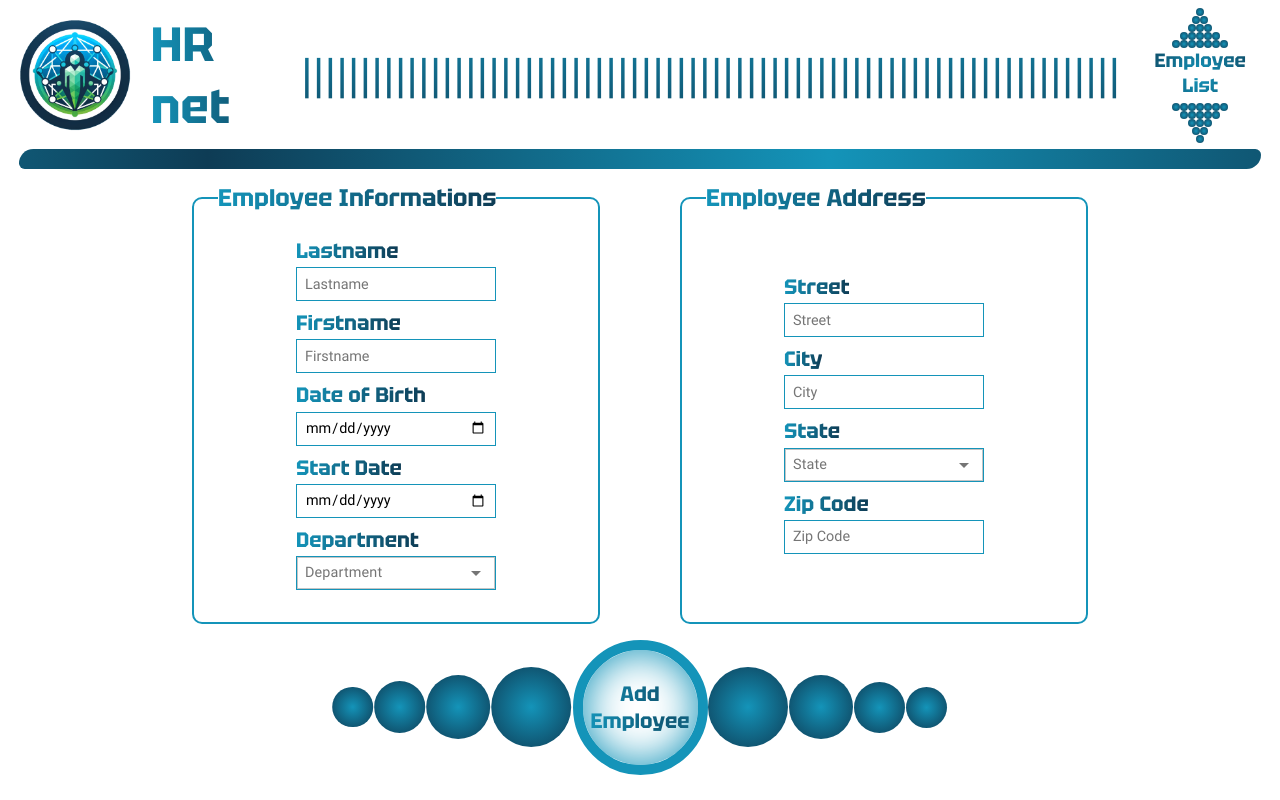
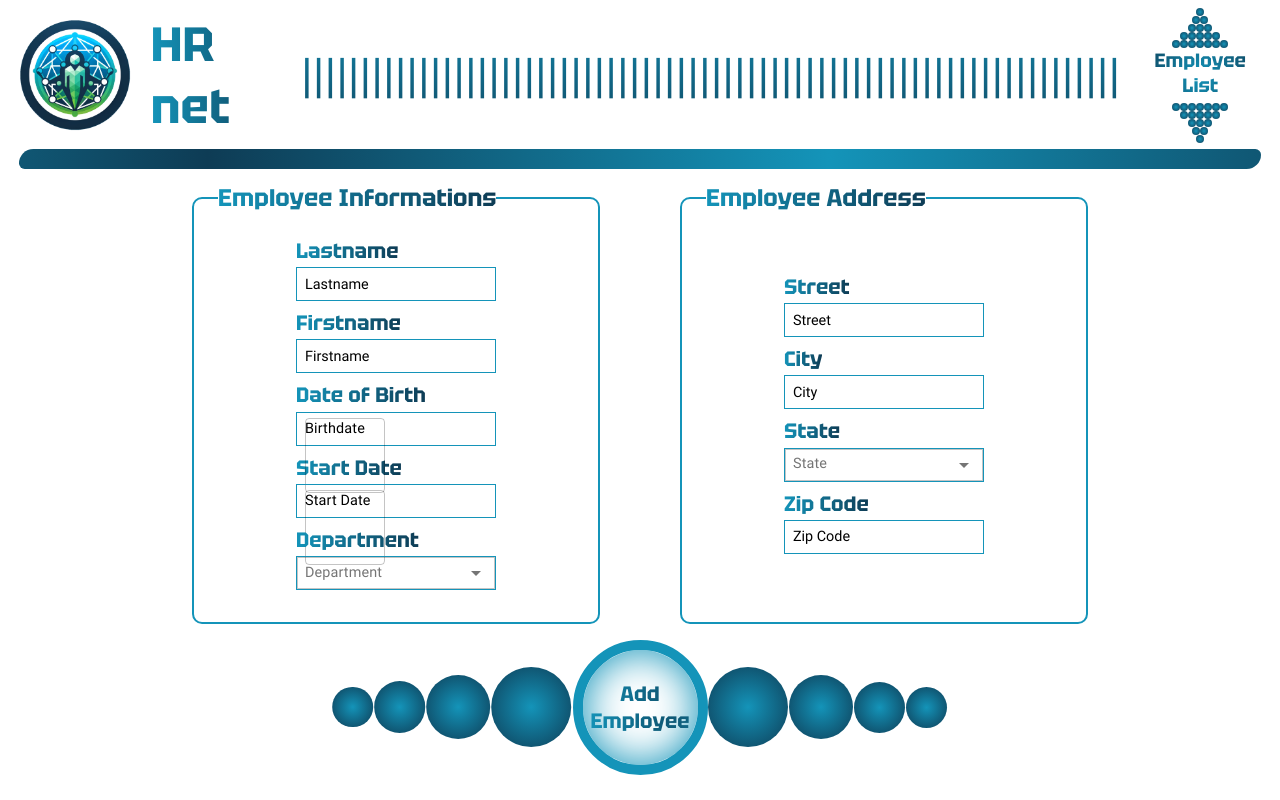
Before and after one commit to Git-EJ/OC_P14, a React (Vite) app: page /employee-create in a window 1280 px wide. Built offline with nearby package versions, Linux system fonts and the light colour scheme.

Commit message:
MUI datepicker start

```diff
--- a/package.json
+++ b/package.json
@@ -14,7 +14,9 @@
     "@emotion/react": "^11.11.3",
     "@emotion/styled": "^11.11.0",
     "@mui/material": "^5.15.3",
+    "@mui/x-date-pickers": "^6.19.2",
     "@react-spring/web": "^9.7.3",
+    "dayjs": "^1.11.10",
     "prop-types": "^15.8.1",
     "react": "^18.2.0",
     "react-dom": "^18.2.0",
--- a/src/atoms/SelectField.jsx
+++ b/src/atoms/SelectField.jsx
@@ -31,6 +31,7 @@ const SelectField = ({ label, menuItem, name, onChange }) => {
 
   return (
     <>
+    {/* TODO label => label id fix  need to be dynamic!!!!! */}
       <FormControl>
       <label htmlFor="select_field" className="form_input_label">{label}</label>
         <Select className='form_input_field'
--- a/src/molecules/CreateEmployeeForm.jsx
+++ b/src/molecules/CreateEmployeeForm.jsx
@@ -4,6 +4,7 @@ import CreateEmployeeContext from "../context/createEmployee/CreateEmployeeConte
 import SelectField from "../atoms/SelectField";
 import SpheresButton from "./SpheresButton";
 import SpringModal from "../molecules/Modal";
+import FormDatePicker from "./DatePicker";
 
 
 // TODO REGEX INPUT
@@ -34,7 +35,7 @@ const CreateEmployeeForm = () => {
   } = employeesDataState;
   const setEmployeesData = useCallback((payload) => { employeesDataDispatch({ type: "SET_EMPLOYEES_DATA", payload }) }, [employeesDataDispatch]);
 
-
+  //TODO remove default value
   const formFieldsets = [
 
     {
@@ -42,8 +43,8 @@ const CreateEmployeeForm = () => {
       input: [
         {label: "Lastname", id: "lastName", labelClassName: "form_input_label", type: "text", placeholder: "Lastname", inputClassName: "form_input_field", defaultValue: "Doe"},
         {label: "Firstname", id: "firstName", labelClassName: "form_input_label", type: "text", placeholder: "Firstname", inputClassName: "form_input_field", defaultValue: "John"},
-        {label: "Date of Birth", id: "dateOfBirth", labelClassName: "form_input_label", type: "date", placeholder: "Birthdate", inputClassName: "form_input_field", defaultValue: "01/01/1970"},
-        {label: "Start Date", id: "startDate", labelClassName: "form_input_label", type: "date", placeholder: "Start Date", inputClassName: "form_input_field", defaultValue: "01/01/2021"},
+        // {label: "Date of Birth", id: "dateOfBirth", labelClassName: "form_input_label", type: "date", placeholder: "Birthdate", inputClassName: "form_input_field", defaultValue: "01/01/1970"},
+        // {label: "Start Date", id: "startDate", labelClassName: "form_input_label", type: "date", placeholder: "Start Date", inputClassName: "form_input_field", defaultValue: "01/01/2021"},
       ],
     },
     {
@@ -243,7 +244,32 @@ const CreateEmployeeForm = () => {
                           />
                         </div>
 
+                        {fieldset.legend === "Employee Informations" && input.id === "firstName" && (
+                          <>
+                            <FormDatePicker
+                              id={'dateOfBirth'}
+                              name={'dateOfBirth'}
+                              label={'Date of Birth'}
+                              placeholder={'Birthdate'}
+                              containerClassName={'form_input_container'}
+                              labelClassName={'form_input_label'}
+                              inputClassName={'form_input_field'}
+                            />
+
+                            <FormDatePicker
+                              id={'startDate'}
+                              name={'startDate'}
+                              label={'Start Date'}
+                              placeholder={'Start Date'}
+                              containerClassName={'form_input_container'}
+                              labelClassName={'form_input_label'}
+                              inputClassName={'form_input_field'}
+                            />
+                          </>
+                        )}
+
                         {fieldset.legend === "Employee Address" && input.id === "city" && (
+                          //TODO CSS FOR SELECT FIELD AND DYNAMIC
                           <div className="form_input_container">
                             <SelectField
                               label={'State'}
--- /dev/null
+++ b/src/molecules/DatePicker.jsx
@@ -0,0 +1,66 @@
+import PropTypes from 'prop-types';
+import { LocalizationProvider } from '@mui/x-date-pickers';
+import { AdapterDayjs } from '@mui/x-date-pickers/AdapterDayjs'
+import { DatePicker } from '@mui/x-date-pickers';
+import { useEffect, useState } from 'react';
+import dayjs from 'dayjs';
+import 'dayjs/locale/fr' //TODO why ts error?
+import { grey, red } from '@mui/material/colors';
+
+
+const FormDatePicker = ({label, id, labelClassName, placeholder, inputClassName, containerClassName}) => {
+
+  const [value, setValue] = useState(null);
+
+
+  const onFormatDate = (date) => {
+      if( date == null) return;
+      const newDate = date ? date.format('L') : '';
+      return newDate;
+    }
+
+  useEffect(() => {
+    console.log('value UE', value)
+  }, [value])
+
+  return (
+    <LocalizationProvider dateAdapter={AdapterDayjs} adapterLocale="fr">
+      <div className={containerClassName}>
+        <label htmlFor={id} className={labelClassName}>{label}</label>
+
+        <DatePicker
+          {...console.log('VALUE IN DATE PICKER', value)}
+          onChange={(newValue) => setValue(onFormatDate(newValue))}
+          slotProps={{
+              value: value,
+              textField: {
+              id: id,
+              className: inputClassName,
+              placeholder: placeholder,
+              formatDensity:"spacious",
+            }
+          }}
+          sx={{
+            input: {
+              // '&::placeholder': { color: '#rgba(117, 117, 117, 0.904)' },
+              // '&:hover': { color: red[500] },
+              color: grey[900],
+              // svg: { color: 'rgba(20, 149, 185, 0.116)' },
+            },
+           }}
+        />
+      </div>
+    </LocalizationProvider>
+  );
+}
+
+export default FormDatePicker;
+
+FormDatePicker.propTypes = {
+  containerClassName: PropTypes.string,
+  label: PropTypes.string,
+  id: PropTypes.string,
+  labelClassName: PropTypes.string,
+  placeholder: PropTypes.string,
+  inputClassName: PropTypes.string,
+};
--- a/src/styles/css/index.css
+++ b/src/styles/css/index.css
@@ -47,6 +47,7 @@ fieldset {
   padding: 0;
   border: none;
   outline: none;
+  color: unset;
 }
 
 html {
@@ -481,6 +482,77 @@ body ::-webkit-scrollbar {
   background: radial-gradient(circle at center, #1494B9 0%, #0E3C55 100%) !important;
 }
 
+::-webkit-input-placeholder {
+  color: rgb(0, 0, 0) !important;
+  opacity: 1 !important;
+}
+
+:-moz-placeholder { /* Firefox 18- */
+  color: rgb(0, 0, 0) !important;
+  opacity: 1 !important;
+}
+
+::-moz-placeholder { /* Firefox 19+ */
+  color: rgb(0, 0, 0) !important;
+  opacity: 1 !important;
+}
+
+:-ms-input-placeholder {
+  color: rgb(0, 0, 0) !important;
+  opacity: 1 !important;
+}
+
+.form_input_field > div > input {
+  display: flex;
+  justify-content: center;
+  align-items: center;
+  color: #757575 !important;
+  font-size: 0.9rem !important;
+  font-family: "Roboto", sans-serif !important;
+  padding: 0 !important;
+}
+
+.form_input_field :nth-child(2) {
+  display: flex;
+  justify-content: center;
+  align-items: center;
+  justify-content: flex-end;
+  color: purple !important;
+  padding: 0 !important;
+  font-size: 0.9rem !important;
+  height: 5rem !important;
+  width: 5rem !important;
+}
+.form_input_field :nth-child(2) > button {
+  width: fit-content !important;
+  height: fit-content !important;
+  padding: 0.2rem;
+}
+.form_input_field :nth-child(2) > button:hover {
+  background-color: rgba(20, 149, 185, 0.116) !important;
+  color: white !important;
+}
+.form_input_field :nth-child(2) > button > svg {
+  color: #1494B9 !important;
+}
+.form_input_field :nth-child(2) > button > svg:hover {
+  color: red !important;
+}
+
+.css-1u23akw-MuiButtonBase-root-MuiPickersDay-root.Mui-selected {
+  background-color: #1494B9 !important;
+  color: white !important;
+}
+
+.css-jgls56-MuiButtonBase-root-MuiPickersDay-root:not(.Mui-selected) {
+  border: 1px solid #1494B9 !important;
+}
+
+.css-innj4t-MuiPickersYear-yearButton.Mui-selected {
+  background-color: #1494B9 !important;
+  color: white !important;
+}
+
 .modal_container {
   width: fit-content;
   height: 30vh;
@@ -575,6 +647,7 @@ body ::-webkit-scrollbar {
   background-clip: text;
   color: transparent;
   cursor: default;
+  width: fit-content;
 }
 .form_input_container {
   display: flex;
@@ -584,13 +657,16 @@ body ::-webkit-scrollbar {
   align-items: flex-start;
 }
 .form_input_field {
-  width: 200px;
-  height: 20px;
-  margin-bottom: 0.5rem;
-  border: 1px solid #1494B9;
-  padding: 1rem 0.5rem;
-  font-family: "Roboto", sans-serif;
-  font-size: 0.9rem;
+  display: flex;
+  justify-content: center;
+  align-items: center;
+  width: 200px !important;
+  height: 20px !important;
+  margin-bottom: 0.5rem !important;
+  border: 1px solid #1494B9 !important;
+  padding: 1rem 0.5rem !important;
+  font-family: "Roboto", sans-serif !important;
+  font-size: 0.9rem !important;
 }
 .form_input_label {
   width: fit-content;
--- a/src/styles/scss/base/__reset.scss
+++ b/src/styles/scss/base/__reset.scss
@@ -51,6 +51,7 @@ fieldset {
 	padding:0;
 	border: none;
 	outline: none;
+	color: unset;
 }
 
 html {
--- a/src/styles/scss/components/createemployeeform.scss
+++ b/src/styles/scss/components/createemployeeform.scss
@@ -33,6 +33,7 @@
       font-size: 1.5rem;
       @include gradient_text($secondary_linear-gradient);
       cursor: default;
+      width: fit-content;
     }
   }
 
@@ -44,13 +45,14 @@
     }
 
     &_field {
-      width: 200px;
-      height:20px;
-      margin-bottom: 0.5rem;;
-      border: 1px solid $primary-color;
-      padding: 1rem 0.5rem;
-      font-family: 'Roboto', sans-serif;
-      font-size: 0.9rem;
+      @include flex_center;
+      width: 200px !important;
+      height:20px !important;
+      margin-bottom: 0.5rem !important;;
+      border: 1px solid $primary-color !important;
+      padding: 1rem 0.5rem !important;
+      font-family: 'Roboto', sans-serif !important;
+      font-size: 0.9rem !important;
     }
 
     &_label {
--- /dev/null
+++ b/src/styles/scss/components/datepicker.scss
@@ -0,0 +1,76 @@
+::-webkit-input-placeholder {
+  color: rgb(0, 0, 0) !important;
+  opacity: 1 !important;
+}
+
+:-moz-placeholder { /* Firefox 18- */
+  color: rgb(0, 0, 0) !important;
+  opacity: 1 !important;
+}
+
+::-moz-placeholder {  /* Firefox 19+ */
+  color: rgb(0, 0, 0) !important;
+  opacity: 1 !important;
+}
+
+:-ms-input-placeholder {
+  color: rgb(0, 0, 0) !important;
+  opacity: 1 !important;
+}
+
+
+// Datepicker input
+.form_input_field > div > input {
+  @include flex_center;
+  color: #757575 !important;
+  font-size: 0.9rem !important;
+  font-family: 'Roboto', sans-serif !important;
+  padding:0 !important;
+}
+
+// Datepicker icon effect when click on calendar icon
+.form_input_field :nth-child(2) {
+  @include flex_center;
+  justify-content: flex-end;
+  color: purple !important;
+  padding:0 !important;
+  font-size: 0.9rem !important;
+  height: 5rem !important;
+  width: 5rem !important;
+
+  & > button {
+    width: fit-content !important;
+    height: fit-content !important;
+    padding: 0.2rem;
+
+    &:hover {
+      background-color: rgba(20, 149, 185, 0.116) !important;
+      color: white !important;
+    }
+
+    & > svg {
+      color: $primary-color !important;
+      &:hover {
+        color: red !important;
+      }
+    }
+  }
+}
+
+//calendar date selected
+.css-1u23akw-MuiButtonBase-root-MuiPickersDay-root.Mui-selected {
+  background-color: $primary-color !important;
+  color: white !important;
+}
+
+//calendar date of the day
+.css-jgls56-MuiButtonBase-root-MuiPickersDay-root:not(.Mui-selected) {
+  border: 1px solid $primary-color !important;
+}
+
+
+// year selected in year picker
+.css-innj4t-MuiPickersYear-yearButton.Mui-selected {
+  background-color: $primary-color !important;
+  color: white !important;
+}
--- a/src/styles/scss/index.scss
+++ b/src/styles/scss/index.scss
@@ -12,6 +12,7 @@
 @import './components/paginations.scss';
 @import './components/header.scss';
 @import './components/selectfield.scss';
+@import './components/datepicker.scss';
 @import './components/modal.scss';
 @import './components/createemployeeform.scss';
 @import './components/datatable.scss';
```
Also changed, not shown: 2 other files (tests, documents, lock files or other folders).
